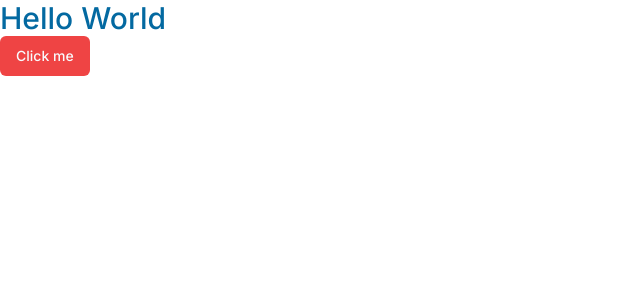
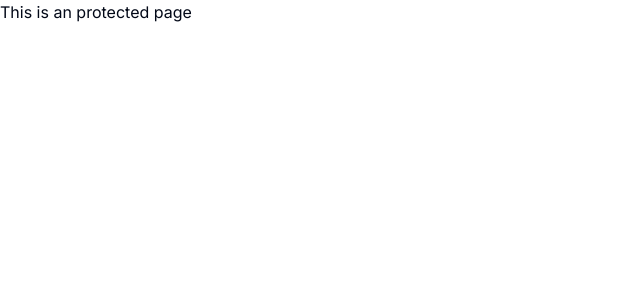
Before and after one commit to itskeshavdubey/lms-se, a Next.js app: page / in a window 1280 px wide. Shown: the top 300 px of the page, without its empty margins (0-640 px from the left). Built offline with nearby package versions, Linux system fonts and the light colour scheme.

Commit message:
Folders Setup

```diff
--- /dev/null
+++ b/app/(auth)/(routes)/sign-in/page.tsx
@@ -0,0 +1,9 @@
+const SignInPage = () => {
+    return (
+        <div>
+            This is an unprotected page
+        </div>
+     );
+}
+
+export default SignInPage;
--- a/app/page.tsx
+++ b/app/(dashboard)/(routes)/page.tsx
@@ -4,8 +4,9 @@ import { Button } from "@/components/ui/button";
 export default function Home() {
   return (
   <div>
-    <p className="text-3xl font-medium text-sky-700">Hello World</p>
-    <Button variant="destructive">Click me</Button>
+    <p>
+        This is an protected page
+</p>
   </div>
   );
 }
```
